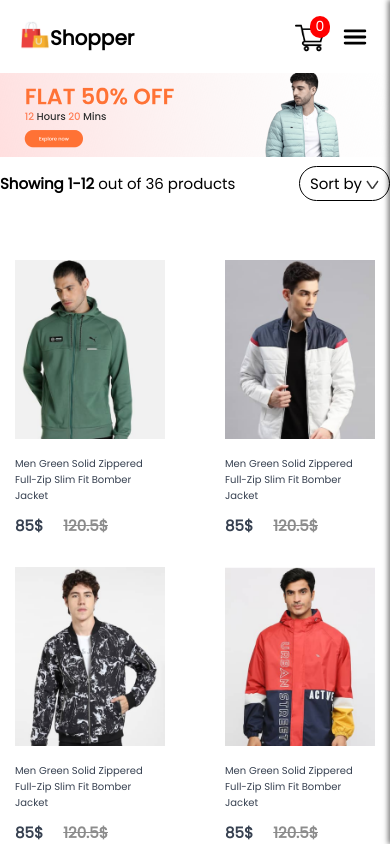
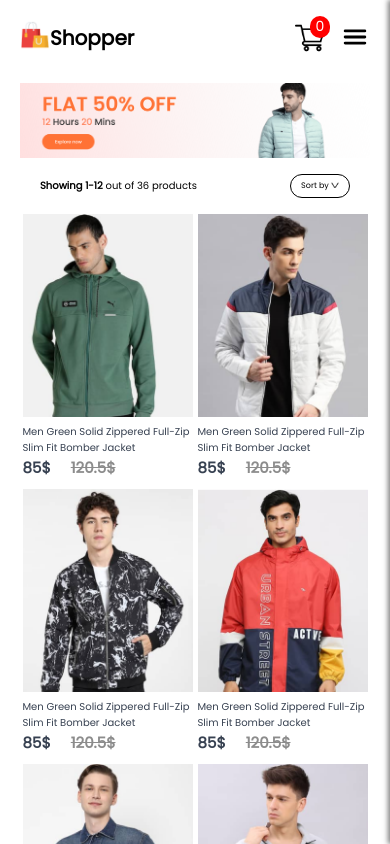
Before and after one commit to muazkhalid936/E-Commerce-Frontend, a React (Create React App) app: page /Men in a window 390 px wide. Shown: the top 844 px of the page. Built offline with nearby package versions, Linux system fonts and the light colour scheme.

Commit message:
SHop category page done

```diff
--- a/src/components/Item/Item.css
+++ b/src/components/Item/Item.css
@@ -50,13 +50,14 @@
 
 @media (max-width: 600px) {
   .item {
-    width: 150px;
+    width: 170px;
   }
   .item img {
-    width: 150px;
+    width: 170px;
   }
   .item p {
     font-size: 10px;
+    margin: 0px;
   }
   .new_price,
   .old_price {
--- a/src/pages/CSS/ShopCate.css
+++ b/src/pages/CSS/ShopCate.css
@@ -1,9 +1,9 @@
 .shop-cate {
   display: flex;
   flex-direction: column;
-  width: 100%;
   margin-left: auto;
   margin-right: auto;
+  padding: 10px 170px;
 }
 
 .imgg {
@@ -55,7 +55,50 @@
   height: 50px;
   border-radius: 25px;
 }
+@media (max-width: 1280px) {
+  .shop-cate {
+    padding: 10px 120px;
+  }
+}
 
-@media(max-width:400px){
-
+@media (max-width: 880px) {
+  .shop-cate {
+    padding: 10px 20px;
+  }
+  .shop-cate-product {
+    row-gap: 20px;
+    margin: 0px 30px;
+  }
+  .shop-cate-index {
+    font-size: 15px;
+    padding: 10px 60px;
+  }
+  .shop-cate-sort {
+    font-size: 14px;
+  }
+  .shop-cate-sort img {
+    height: 10px;
+    width: 12px;
+  }
 }
+@media (max-width: 440px) {
+  .shop-cate {
+    padding: 10px 20px;
+  }
+  .shop-cate-product {
+    gap: 0px;
+    row-gap: 10px;
+    margin: 0px auto;
+  }
+  .shop-cate-index {
+    font-size: 10px;
+    padding: 10px 20px;
+  }
+  .shop-cate-sort {
+    font-size: 8px;
+  }
+  .shop-cate-sort img {
+    height: 6px;
+    width: 8px;
+  }
+}
```
